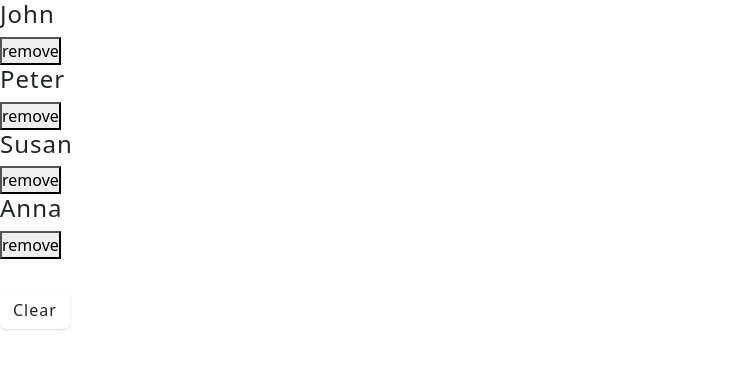
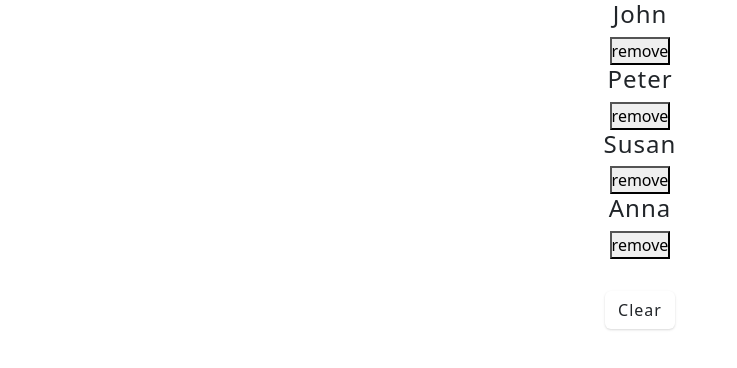
Before and after one commit to mehedihasananik/React-Project, a React (Vite) app: page / in a window 1280 px wide. Shown: the top 368 px of the page, without its empty margins (0-737 px from the left). Built offline with nearby package versions, Linux system fonts and the light colour scheme.

Commit message:
use reducer

```diff
--- a/src/tutorial/10-useReducer/starter/01-useReducer.jsx
+++ b/src/tutorial/10-useReducer/starter/01-useReducer.jsx
@@ -1,21 +1,42 @@
-import React from "react";
+import React, { useReducer } from "react";
 import { data } from "../../../data";
+
+const CLEAR_LIST = "CLEAR_LIST";
+const RESET_LIST = "RESET_LIST";
+
+const defaultState = {
+  people: data,
+};
+const reducer = (state, action) => {
+  if (action.type === CLEAR_LIST) {
+    return { ...state, people: [] };
+  }
+  if (action.type === RESET_LIST) {
+    return {
+      people: data,
+    };
+  }
+};
+
 const ReducerBasics = () => {
-  const [people, setPeople] = React.useState(data);
+  const [state, dispatch] = useReducer(reducer, defaultState);
+
+  // const [people, setPeople] = React.useState(data);
 
   const removeItem = (id) => {
     // let newPeople = people.filter((person) => person.id !== id);
     // setPeople(newPeople);
   };
   const resetList = () => {
-    // setPeople(data);
+    dispatch({ type: RESET_LIST });
   };
   const clearList = () => {
+    dispatch({ type: CLEAR_LIST });
     // setPeople([]);
   };
   return (
-    <div>
-      {people.map((person) => {
+    <div className="text-center">
+      {state.people.map((person) => {
         const { id, name } = person;
         return (
           <div key={id} className="item">
@@ -24,7 +45,7 @@ const ReducerBasics = () => {
           </div>
         );
       })}
-      {people.length < 1 ? (
+      {state.people.length < 1 ? (
         <button
           className="btn"
           style={{ marginTop: "2rem" }}
```
